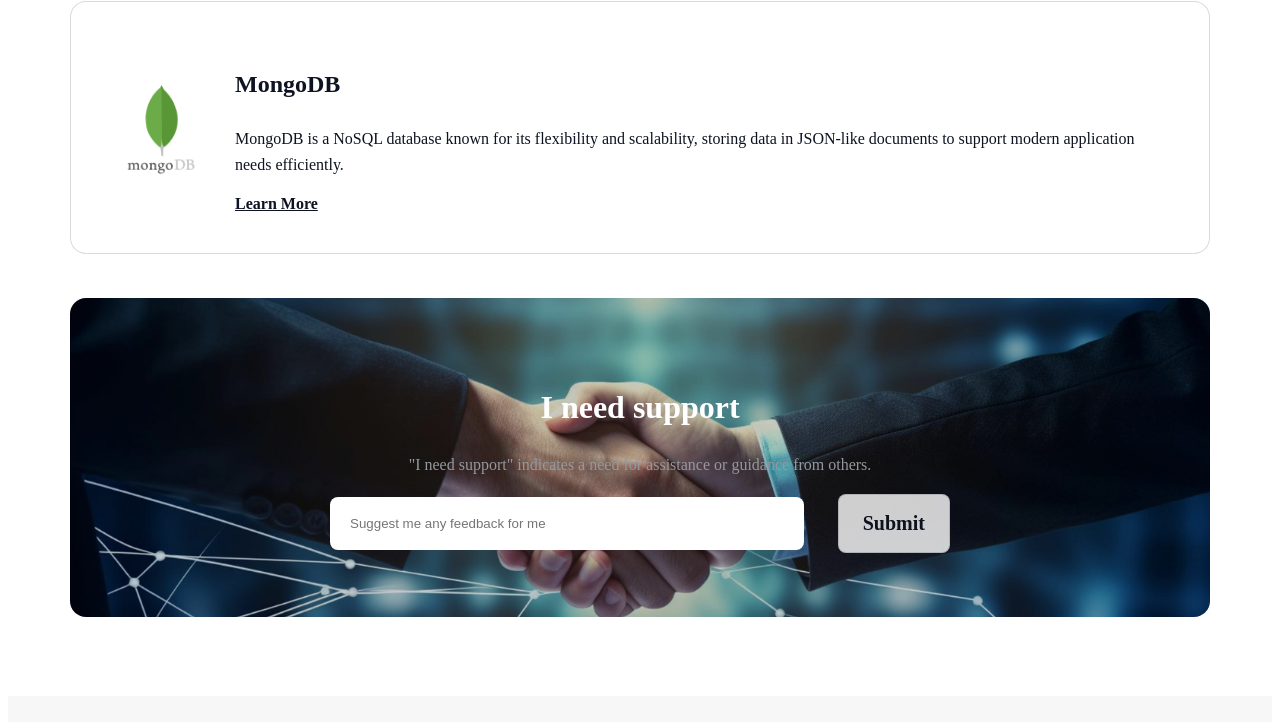
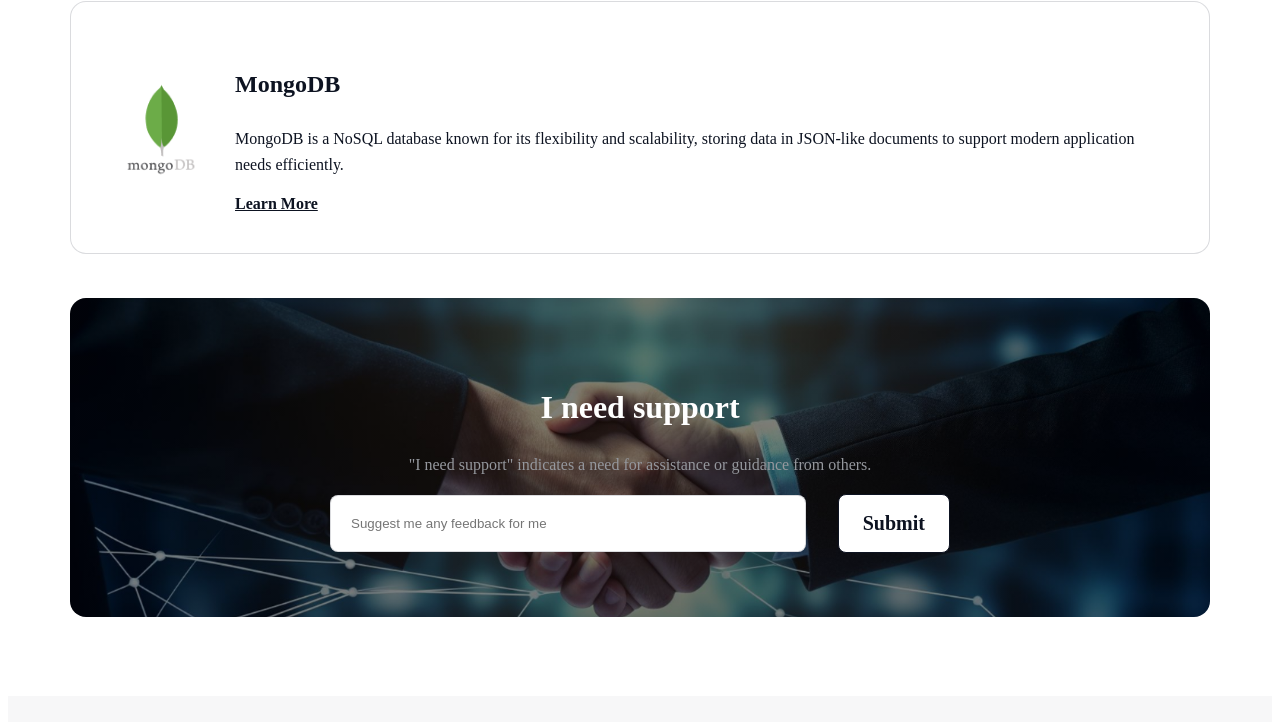
Before and after one commit to Arrafi2644/Assignment-1, a plain HTML site: page index.html in a window 1280 px wide. Shown: the part 4633-5355 px from the top of the page. Drawn offline with Linux system fonts and the light colour scheme; a web font is replaced by a local one.

Commit message:
solved support section background issue

```diff
--- a/css/style.css
+++ b/css/style.css
@@ -341,7 +341,10 @@ nav {
     padding: 64px 0;
     border-radius: 16px;
     border-radius: 16px;
-    background: linear-gradient(90deg, rgba(0, 0, 0, 0.2), rgba(0, 0, 0, 0.2)), url(../assets/handshake.jpg)no-repeat center center/cover;
+    background: linear-gradient(rgba(0, 0, 0, 0.5), rgba(0, 0, 0, 0.5), rgba(0, 0, 0, 0.5)), url(../assets/handshake.jpg);
+    background-size: cover;
+    background-position: center;
+    background-repeat: no-repeat;
 
 }
 
@@ -357,16 +360,25 @@ nav {
     color: rgba(255, 255, 255, 1.00);
 }
 
-.support-section .feedback-box input {
+.support-section .feedback-box .feedback-text {
     display: inline-block;
     width: 70%;
-    padding: 19px 20px;
-    border: rgba(13, 19, 33, 0.15);
+    padding: 20px ;
+    border: 1px solid rgba(13, 19, 33, 0.15);
     border-radius: 8px;
 }
 
 .support-section .submit-btn {
-    border: 1px solid rgba(13, 19, 33, 0.15);
+    color: rgb(13, 19, 33);
+    font-family: Azeret Mono;
+    font-size: 20px;
+    font-weight: 600;
+    line-height: 23px;
+    border: 1px solid rgb(13, 19, 33);
+    border-radius: 8px;
+    padding: 17px 24px;
+    cursor: pointer;
+    background-color: white;
 }
 
 /* footer section start  */
--- a/index.html
+++ b/index.html
@@ -131,7 +131,7 @@
 <section class="next-target-section">
     <div class="next-target-section-head">
         <h2 class="section-title">My Next Target</h2>
-        <p class="section-description">Becoming a web developer involves acquiring the skills and knowledge necessary to create and maintain websites and web applications.</p>
+        <p class="section-description">After mastering HTML, CSS, and JavaScript, my next target should be learning a front-end framework like React or Vue.js to build dynamic web applications.</p>
     </div>
     <div class="next-target-section-body">
         <div class="next-target-card-container">
@@ -171,14 +171,12 @@
         <h2 class="section-title support-section-title">I need support</h2>
         <p class="section-description support-section-description">"I need support" indicates a need for assistance or guidance from others.</p>
         <div class="feedback-box">
-            <input type="tel" name="tex" id="feedback-text" placeholder="Suggest me any feedback for me">
-            <button class="submit-btn btn-primary">Submit</button>
+            <input type="tel" name="tex" class="feedback-text" id="feedback-text" placeholder="Suggest me any feedback for me">
+            <!-- <button class="submit-btn btn-primary">Submit</button> -->
+             <input type="submit" class="submit-btn" value="Submit">
         </div>
     </div>
  </section>
-
- <!-- having a issue in support section background image and color -->
-
     </main>
 
     <footer id="footer">
@@ -186,9 +184,9 @@
             <div class="footer-container">
                 <p class="footer-text">An open community by Ar Rafi</p>
                 <ul>
-                    <li><a href="https://www.facebook.com/arrafi.rafi.1238/"><img src="assets/facebook.png" alt="Facebook"></a></li>
-                    <li><a href="https://github.com/Arrafi2644"><img src="assets/github.png" alt="github"></a></li>
-                    <li><a href="linkedin.com/in/md-ar-rafi-fayez-joy-06a9b5289"><img src="assets/linkedin-icon 1.png" alt="Linkedin"></a></li>
+                    <li><a href="https://www.facebook.com/arrafi.rafi.1238/" target="_blank"><img src="assets/facebook.png" alt="Facebook"></a></li>
+                    <li><a href="https://github.com/Arrafi2644" target="_blank"><img src="assets/github.png" alt="github"></a></li>
+                    <li><a href="https://www.linkedin.com/in/md-ar-rafi-fayez-joy-06a9b5289/" target="_blank" ><img src="assets/linkedin-icon 1.png" alt="Linkedin"></a></li>
                 </ul>
             </div>
 
```
